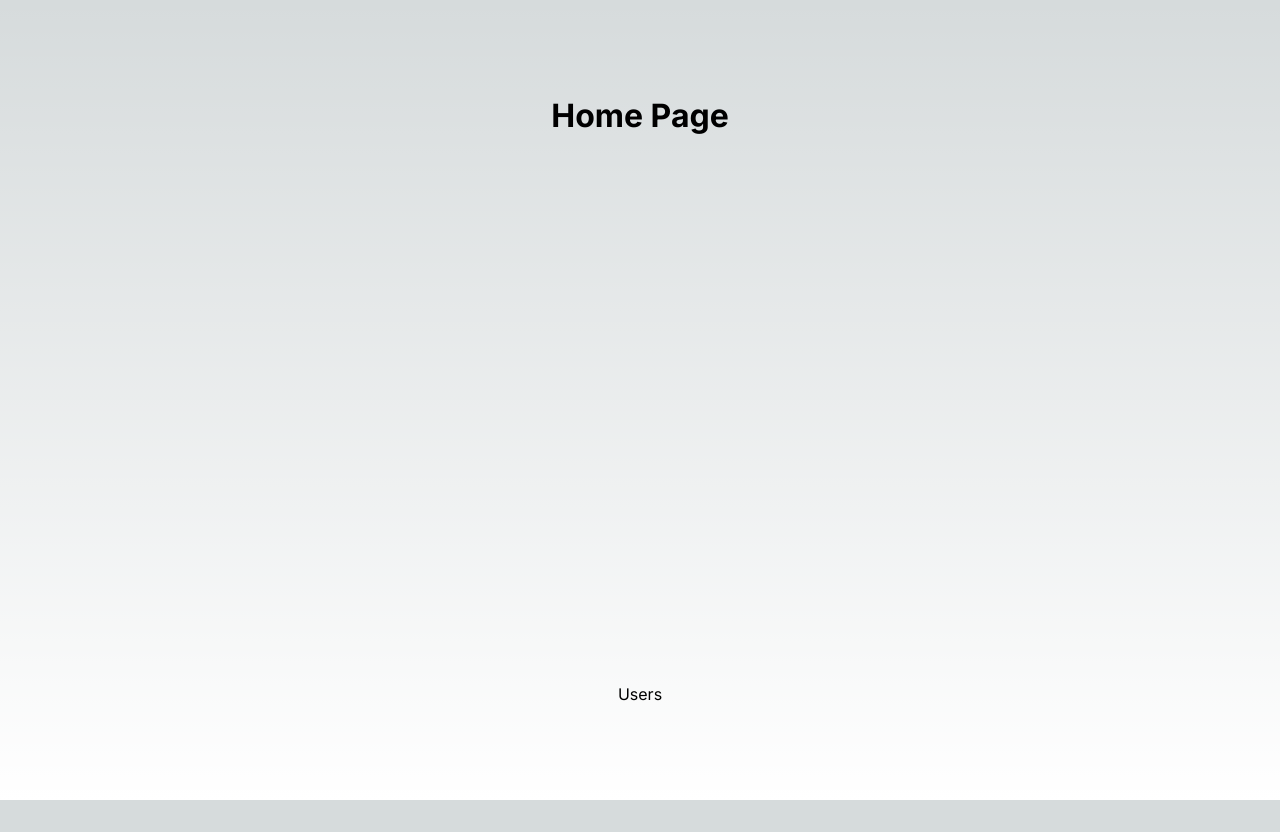
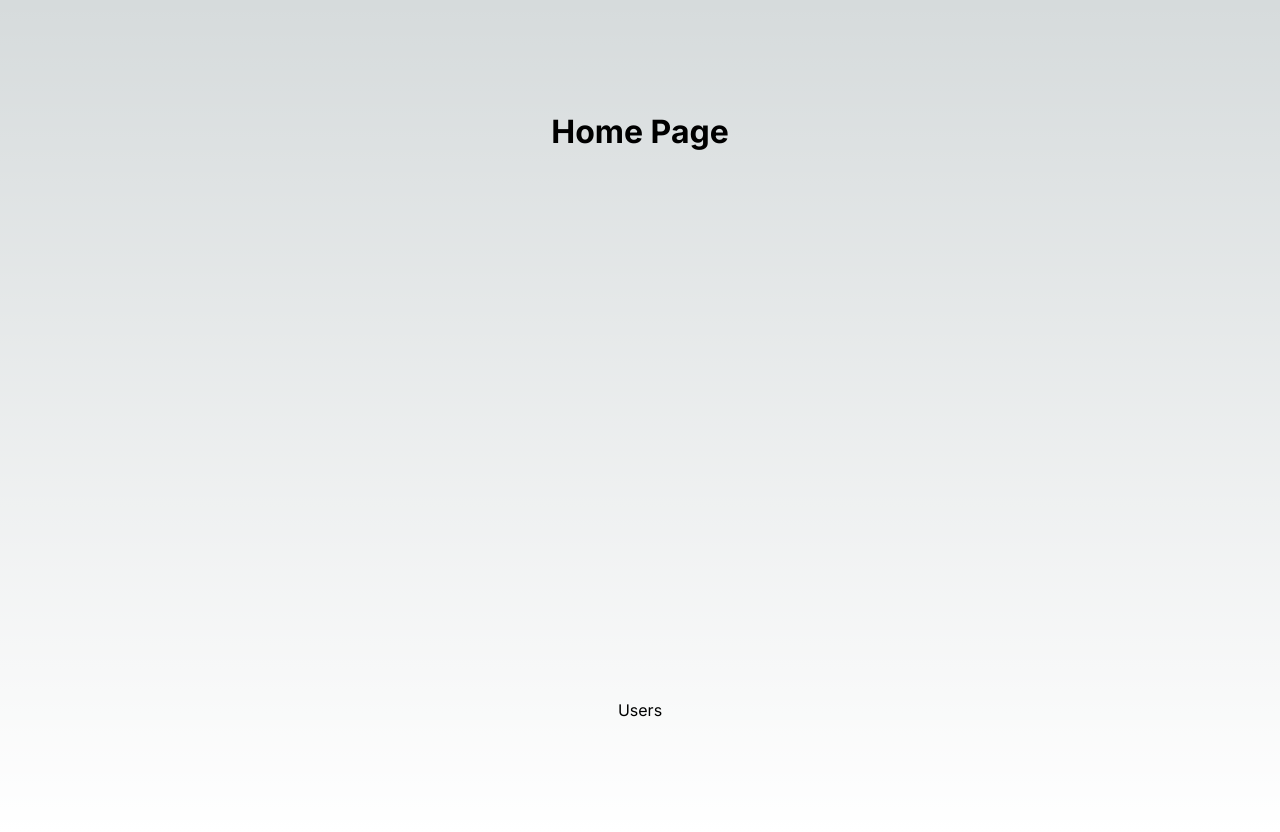
Before and after one commit to Sharonah8/next13-data-fetching, a Next.js app: page / in a window 1280 px wide. Before the commit the page ends 800 px from the top, so only its background shows below. Built offline with nearby package versions, Linux system fonts and the light colour scheme.

Commit message:
Add padding to the body

```diff
--- a/app/globals.css
+++ b/app/globals.css
@@ -1,9 +1,9 @@
 :root {
   --max-width: 1100px;
   --border-radius: 12px;
-  --font-mono: ui-monospace, Menlo, Monaco, 'Cascadia Mono', 'Segoe UI Mono',
-    'Roboto Mono', 'Oxygen Mono', 'Ubuntu Monospace', 'Source Code Pro',
-    'Fira Mono', 'Droid Sans Mono', 'Courier New', monospace;
+  --font-mono: ui-monospace, Menlo, Monaco, "Cascadia Mono", "Segoe UI Mono",
+    "Roboto Mono", "Oxygen Mono", "Ubuntu Monospace", "Source Code Pro",
+    "Fira Mono", "Droid Sans Mono", "Courier New", monospace;
 
   --foreground-rgb: 0, 0, 0;
   --background-start-rgb: 214, 219, 220;
@@ -93,6 +93,7 @@ body {
       rgb(var(--background-end-rgb))
     )
     rgb(var(--background-start-rgb));
+  padding: 1rem;
 }
 
 a {
```
